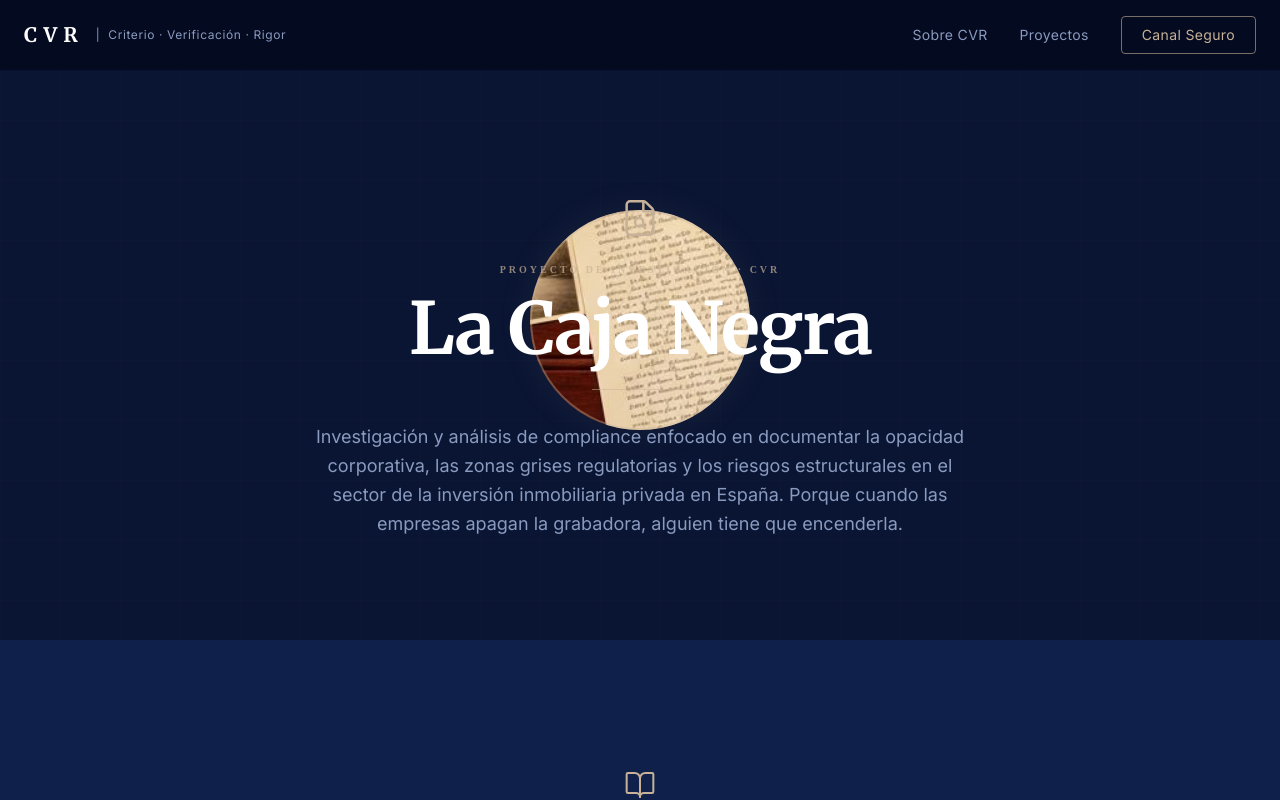
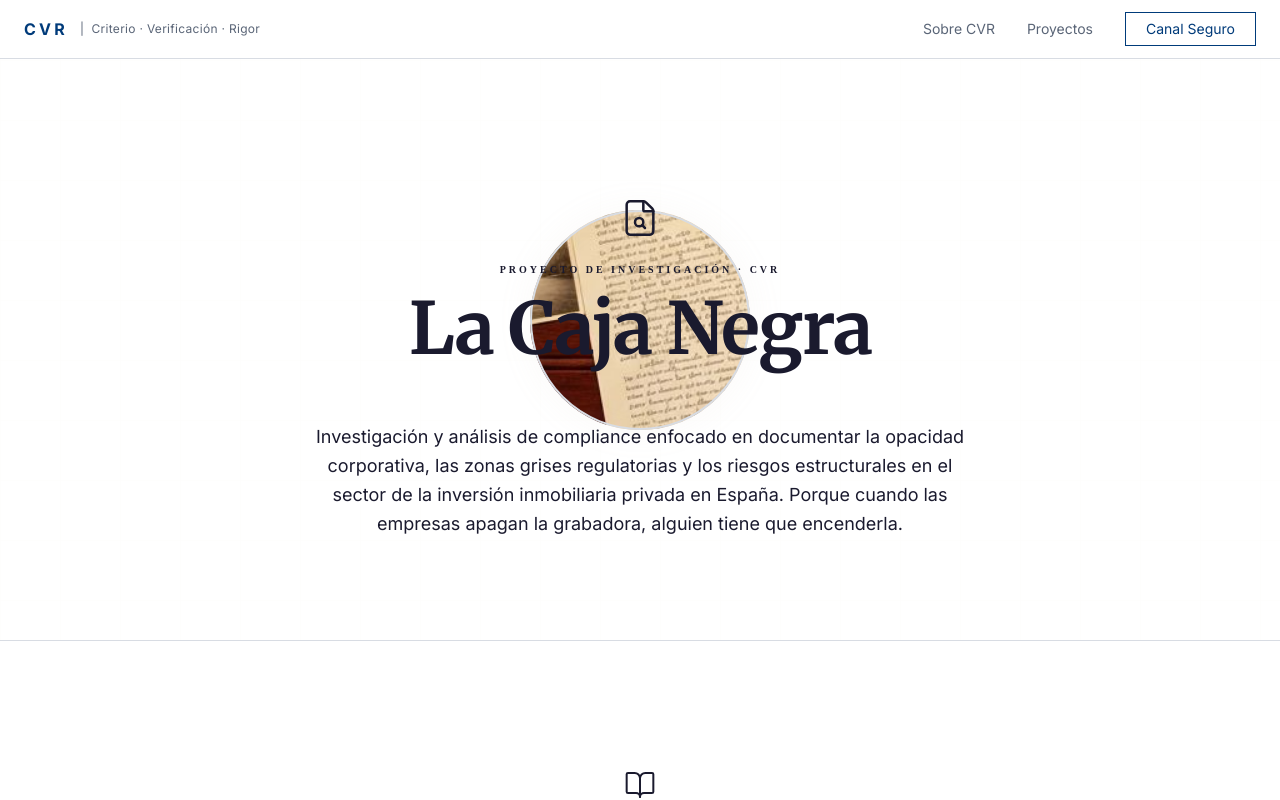
Before and after one commit to CVRpress/CVR-WEBPAGE, a Next.js app: page /la-caja-negra in a window 1280 px wide. Shown: the top 800 px of the page. Built offline with nearby package versions, Linux system fonts and the light colour scheme.

Commit message:
feat: redesign homepage with clean institutional style
Update global styles and layout to match CNMV theme.

```diff
--- a/app/globals.css
+++ b/app/globals.css
@@ -4,31 +4,31 @@
 @custom-variant dark (&:is(.dark *));
 
 :root {
-  --background: #050A1F;
-  --foreground: #FFFFFF;
-  --card: #0F204B;
-  --card-foreground: #FFFFFF;
-  --popover: #0A1533;
-  --popover-foreground: #FFFFFF;
-  --primary: #C7B299;
-  --primary-foreground: #050A1F;
-  --secondary: #0F204B;
-  --secondary-foreground: #FFFFFF;
-  --muted: #0A1533;
-  --muted-foreground: #8A9BBF;
-  --accent: #C7B299;
-  --accent-foreground: #050A1F;
+  --background: #FFFFFF;
+  --foreground: #1A1A2E;
+  --card: #F7F8FA;
+  --card-foreground: #1A1A2E;
+  --popover: #FFFFFF;
+  --popover-foreground: #1A1A2E;
+  --primary: #003B7A;
+  --primary-foreground: #FFFFFF;
+  --secondary: #F0F2F5;
+  --secondary-foreground: #1A1A2E;
+  --muted: #F0F2F5;
+  --muted-foreground: #5A6577;
+  --accent: #003B7A;
+  --accent-foreground: #FFFFFF;
   --destructive: oklch(0.577 0.245 27.325);
   --destructive-foreground: oklch(0.577 0.245 27.325);
-  --border: #1A2D5A;
-  --input: #1A2D5A;
-  --ring: #C7B299;
-  --radius: 0.375rem;
-  --nexos-midnight: #050A1F;
-  --nexos-sapphire: #0F204B;
-  --nexos-navy: #0A1533;
-  --nexos-bronze: #C7B299;
-  --nexos-slate: #8A9BBF;
+  --border: #D8DCE3;
+  --input: #D8DCE3;
+  --ring: #003B7A;
+  --radius: 0.25rem;
+  --cvr-blue: #003B7A;
+  --cvr-blue-light: #E8EEF5;
+  --cvr-navy: #1A1A2E;
+  --cvr-gray: #5A6577;
+  --cvr-gray-light: #F0F2F5;
 }
 
 @theme inline {
@@ -54,15 +54,15 @@
   --color-border: var(--border);
   --color-input: var(--input);
   --color-ring: var(--ring);
-  --radius-sm: calc(var(--radius) - 4px);
-  --radius-md: calc(var(--radius) - 2px);
-  --radius-lg: var(--radius);
+  --radius-sm: calc(var(--radius) - 2px);
+  --radius-md: var(--radius);
+  --radius-lg: calc(var(--radius) + 2px);
   --radius-xl: calc(var(--radius) + 4px);
-  --color-nexos-midnight: var(--nexos-midnight);
-  --color-nexos-sapphire: var(--nexos-sapphire);
-  --color-nexos-navy: var(--nexos-navy);
-  --color-nexos-bronze: var(--nexos-bronze);
-  --color-nexos-slate: var(--nexos-slate);
+  --color-cvr-blue: var(--cvr-blue);
+  --color-cvr-blue-light: var(--cvr-blue-light);
+  --color-cvr-navy: var(--cvr-navy);
+  --color-cvr-gray: var(--cvr-gray);
+  --color-cvr-gray-light: var(--cvr-gray-light);
 }
 
 @layer base {
--- a/app/layout.tsx
+++ b/app/layout.tsx
@@ -38,7 +38,7 @@ export const metadata: Metadata = {
 }
 
 export const viewport: Viewport = {
-  themeColor: '#050A1F',
+  themeColor: '#FFFFFF',
   width: 'device-width',
   initialScale: 1,
 }
--- a/components/nexos/header.tsx
+++ b/components/nexos/header.tsx
@@ -8,14 +8,14 @@ export function Header() {
   const [mobileOpen, setMobileOpen] = useState(false)
 
   return (
-    <header className="fixed top-0 left-0 right-0 z-50 border-b border-nexos-sapphire/40 bg-nexos-midnight/95 backdrop-blur-sm">
-      <div className="mx-auto flex max-w-7xl items-center justify-between px-6 py-4">
+    <header className="fixed top-0 left-0 right-0 z-50 border-b border-border bg-background/95 backdrop-blur-sm">
+      <div className="mx-auto flex max-w-7xl items-center justify-between px-6 py-3">
         {/* Logo */}
         <Link href="/" className="flex items-center gap-3">
-          <span className="font-serif text-xl font-bold tracking-[0.3em] text-foreground">
+          <span className="text-base font-bold tracking-[0.2em] text-cvr-blue">
             CVR
           </span>
-          <span className="hidden text-xs tracking-wider text-nexos-slate sm:inline">
+          <span className="hidden text-xs tracking-wide text-cvr-gray sm:inline">
             |&nbsp; Criterio &middot; Verificaci&oacute;n &middot; Rigor
           </span>
         </Link>
@@ -24,19 +24,19 @@ export function Header() {
         <nav className="hidden items-center gap-8 md:flex">
           <Link
             href="/#sobre-cvr"
-            className="text-sm tracking-wide text-nexos-slate transition-colors hover:text-foreground"
+            className="text-sm text-cvr-gray transition-colors hover:text-cvr-blue"
           >
             Sobre CVR
           </Link>
           <Link
             href="/#proyectos"
-            className="text-sm tracking-wide text-nexos-slate transition-colors hover:text-foreground"
+            className="text-sm text-cvr-gray transition-colors hover:text-cvr-blue"
           >
             Proyectos
           </Link>
           <Link
             href="/la-caja-negra#contacto"
-            className="rounded border border-nexos-bronze/60 px-5 py-2 text-sm tracking-wide text-nexos-bronze transition-colors hover:border-nexos-bronze hover:bg-nexos-bronze/10"
+            className="border border-cvr-blue px-5 py-1.5 text-sm text-cvr-blue transition-colors hover:bg-cvr-blue hover:text-primary-foreground"
           >
             Canal Seguro
           </Link>
@@ -45,34 +45,34 @@ export function Header() {
         {/* Mobile Toggle */}
         <button
           onClick={() => setMobileOpen(!mobileOpen)}
-          className="text-nexos-slate md:hidden"
+          className="text-cvr-gray md:hidden"
           aria-label={mobileOpen ? "Cerrar men\u00fa" : "Abrir men\u00fa"}
         >
-          {mobileOpen ? <X className="h-6 w-6" /> : <Menu className="h-6 w-6" />}
+          {mobileOpen ? <X className="h-5 w-5" /> : <Menu className="h-5 w-5" />}
         </button>
       </div>
 
       {/* Mobile Nav */}
       {mobileOpen && (
-        <nav className="flex flex-col gap-4 border-t border-nexos-sapphire/40 bg-nexos-midnight px-6 py-6 md:hidden">
+        <nav className="flex flex-col gap-4 border-t border-border bg-background px-6 py-6 md:hidden">
           <Link
             href="/#sobre-cvr"
             onClick={() => setMobileOpen(false)}
-            className="text-sm tracking-wide text-nexos-slate transition-colors hover:text-foreground"
+            className="text-sm text-cvr-gray transition-colors hover:text-cvr-blue"
           >
             Sobre CVR
           </Link>
           <Link
             href="/#proyectos"
             onClick={() => setMobileOpen(false)}
-            className="text-sm tracking-wide text-nexos-slate transition-colors hover:text-foreground"
+            className="text-sm text-cvr-gray transition-colors hover:text-cvr-blue"
           >
             Proyectos
           </Link>
           <Link
             href="/la-caja-negra#contacto"
             onClick={() => setMobileOpen(false)}
-            className="w-fit rounded border border-nexos-bronze/60 px-5 py-2 text-sm tracking-wide text-nexos-bronze transition-colors hover:border-nexos-bronze hover:bg-nexos-bronze/10"
+            className="w-fit border border-cvr-blue px-5 py-1.5 text-sm text-cvr-blue transition-colors hover:bg-cvr-blue hover:text-primary-foreground"
           >
             Canal Seguro
           </Link>
```
